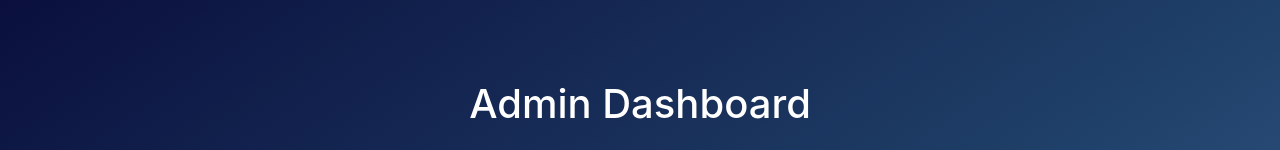
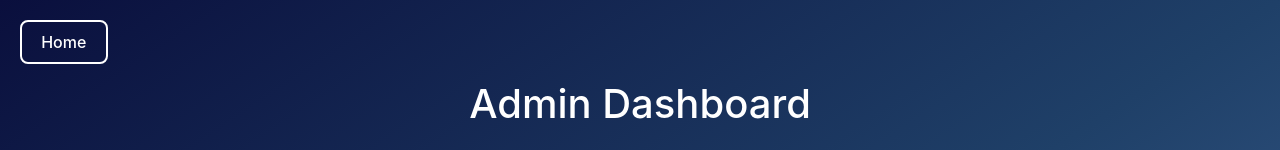
Before and after one commit to mimya2008/react-rest-app-airport-api-team10-final, a React (Create React App) app: page /admindashboard in a window 1280 px wide. Shown: the top 150 px of the page. Built offline with nearby package versions, Linux system fonts and the light colour scheme.

Commit message:
Added Home Button to Admin Dashboard

```diff
--- a/src/AdminDashboard.js
+++ b/src/AdminDashboard.js
@@ -1,4 +1,5 @@
 import React, { useState } from 'react';
+import { useNavigate } from 'react-router-dom';
 import CityTable from './components/tables/CityTable';
 import AirportTable from './components/tables/AirportTable';
 import AirlineTable from './components/tables/AirlineTable';
@@ -10,10 +11,17 @@ const entities = ['City', 'Airport', 'Airline', 'Aircraft', 'Passenger', 'Flight
 
 function AdminDashboard() {
   const [selectedEntity, setSelectedEntity] = useState('');
+  const navigate = useNavigate();
 
   return (
     <div className="container my-5">
       <h1 className="mb-4 text-center">Admin Dashboard</h1>
+
+      <div style={{ position: 'fixed', top: '20px', left: '20px', zIndex: 1000 }}>
+        <button className="admin-button" onClick={() => navigate('/')}>
+          Home
+        </button>
+      </div>
 
       <div className="d-flex flex-wrap justify-content-center gap-3 mb-5">
         {entities.map((entity) => (
```
